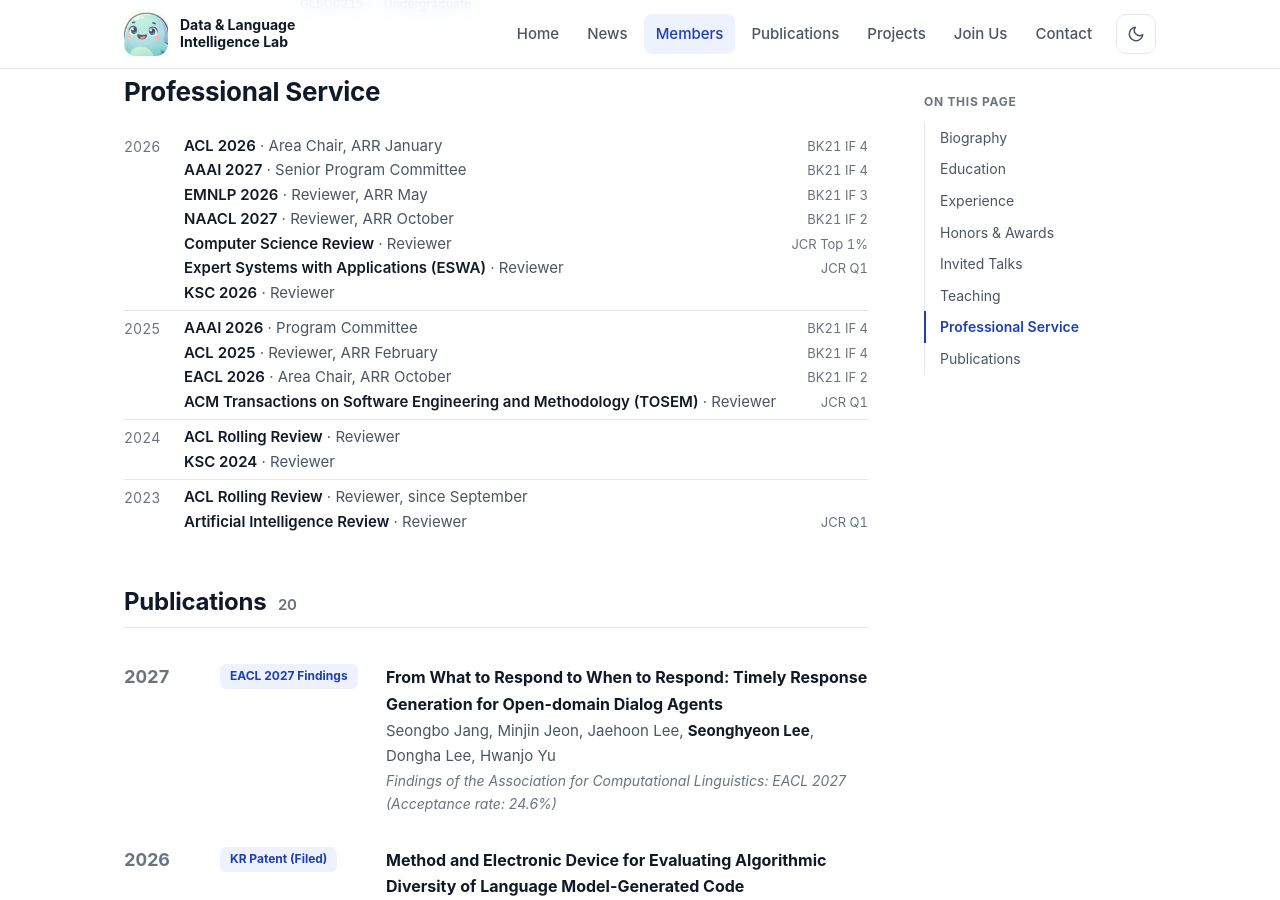
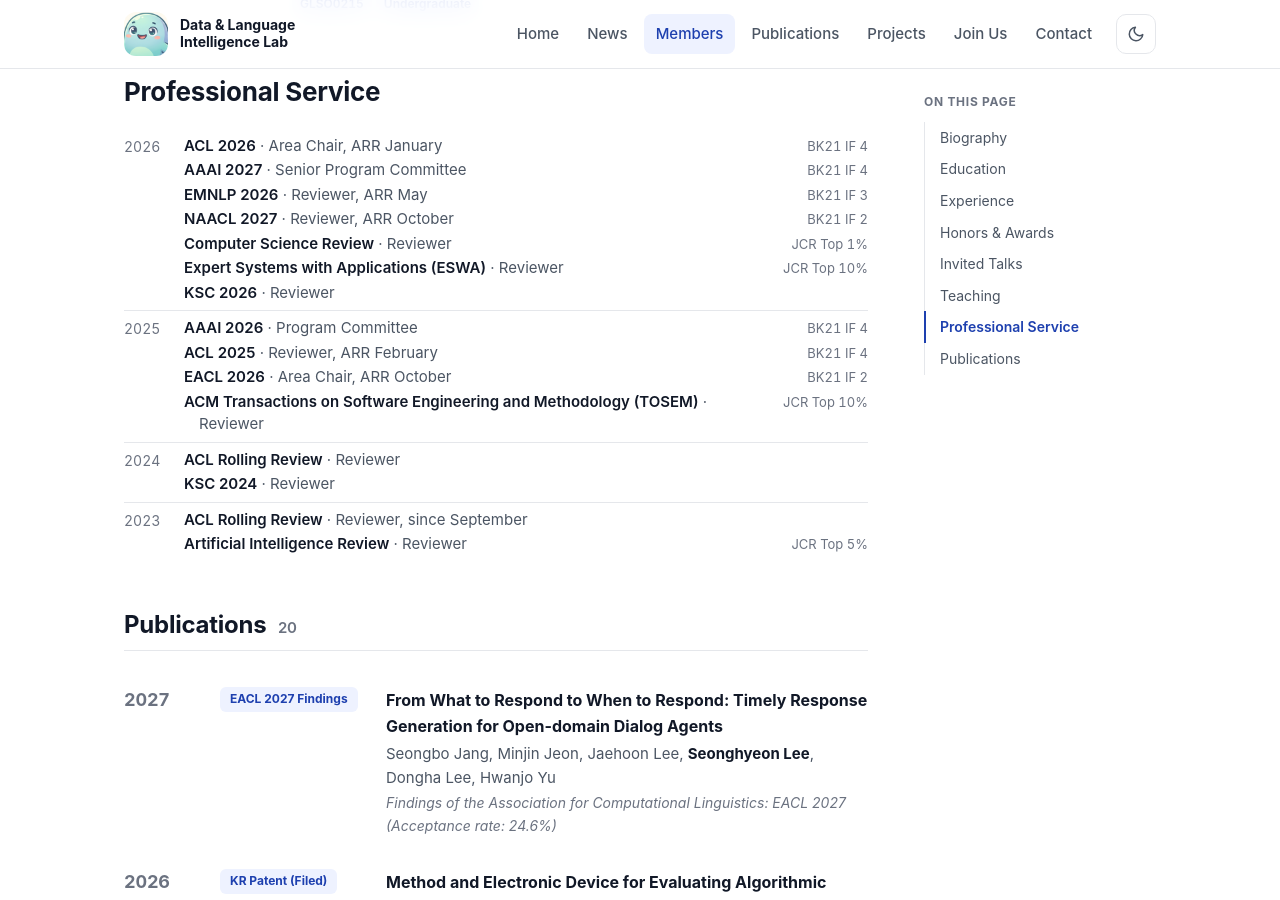
Before and after one commit to knu-dli/knu-dli.github.io, a Jekyll site: the page built from people/seonghyeon-lee.md, in a window 1280 px wide and 900 px high, scrolled down 2546 px. Built offline with Jekyll 4.4.1, drawn with Linux system fonts in a browser that asks for light colours; some web fonts are replaced.

Commit message:
Profile: JCR percentile ranks for TOSEM, ESWA, and AI Review
Co-Authored-By: Claude Opus 5.5 <noreply@anthropic.com>

```diff
--- a/people/seonghyeon-lee.md
+++ b/people/seonghyeon-lee.md
@@ -56,14 +56,14 @@ service:
       - { venue: "EMNLP 2026", role: "Reviewer, ARR May", rank: "BK21 IF 3" }
       - { venue: "NAACL 2027", role: "Reviewer, ARR October", rank: "BK21 IF 2" }
       - { venue: "Computer Science Review", role: "Reviewer", rank: "JCR Top 1%", url: "https://www.sciencedirect.com/journal/computer-science-review" }
-      - { venue: "Expert Systems with Applications (ESWA)", role: "Reviewer", rank: "JCR Q1", url: "https://www.sciencedirect.com/journal/expert-systems-with-applications" }
+      - { venue: "Expert Systems with Applications (ESWA)", role: "Reviewer", rank: "JCR Top 10%", url: "https://www.sciencedirect.com/journal/expert-systems-with-applications" }
       - { venue: "KSC 2026", role: "Reviewer" }
   - when: "2025"
     items:
       - { venue: "AAAI 2026", role: "Program Committee", rank: "BK21 IF 4" }
       - { venue: "ACL 2025", role: "Reviewer, ARR February", rank: "BK21 IF 4" }
       - { venue: "EACL 2026", role: "Area Chair, ARR October", rank: "BK21 IF 2" }
-      - { venue: "ACM Transactions on Software Engineering and Methodology (TOSEM)", role: "Reviewer", rank: "JCR Q1", url: "https://dl.acm.org/journal/tosem" }
+      - { venue: "ACM Transactions on Software Engineering and Methodology (TOSEM)", role: "Reviewer", rank: "JCR Top 10%", url: "https://dl.acm.org/journal/tosem" }
   - when: "2024"
     items:
       - { venue: "ACL Rolling Review", role: "Reviewer" }
@@ -71,5 +71,5 @@ service:
   - when: "2023"
     items:
       - { venue: "ACL Rolling Review", role: "Reviewer, since September" }
-      - { venue: "Artificial Intelligence Review", role: "Reviewer", rank: "JCR Q1", url: "https://link.springer.com/journal/10462" }
+      - { venue: "Artificial Intelligence Review", role: "Reviewer", rank: "JCR Top 5%", url: "https://link.springer.com/journal/10462" }
 ---
```
